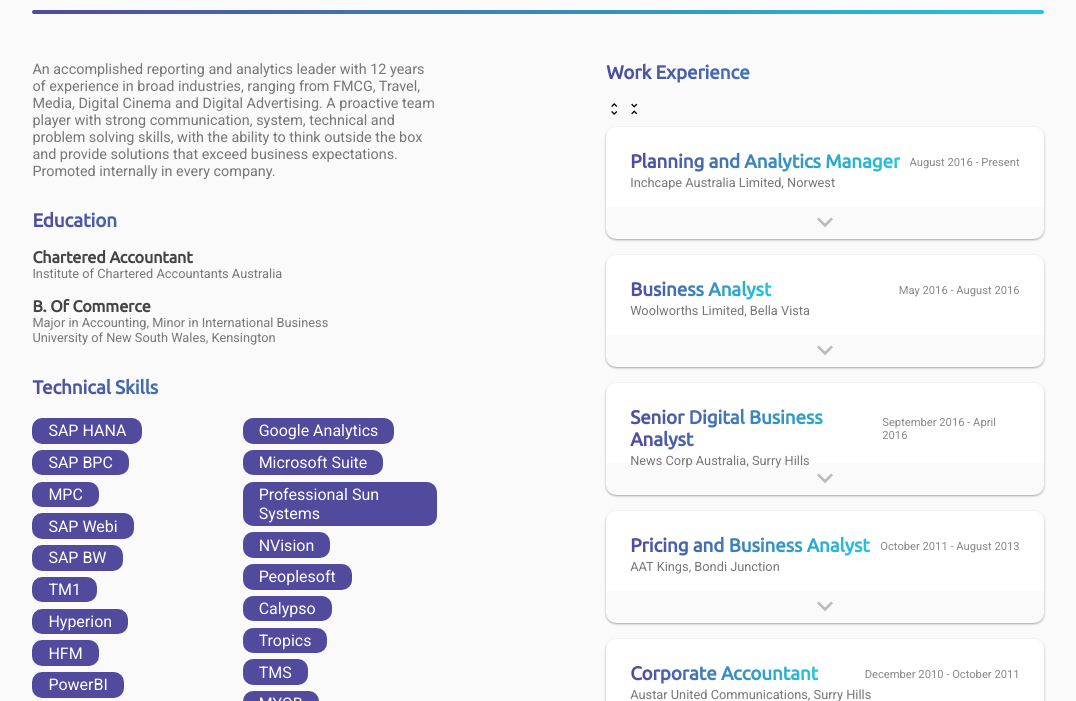
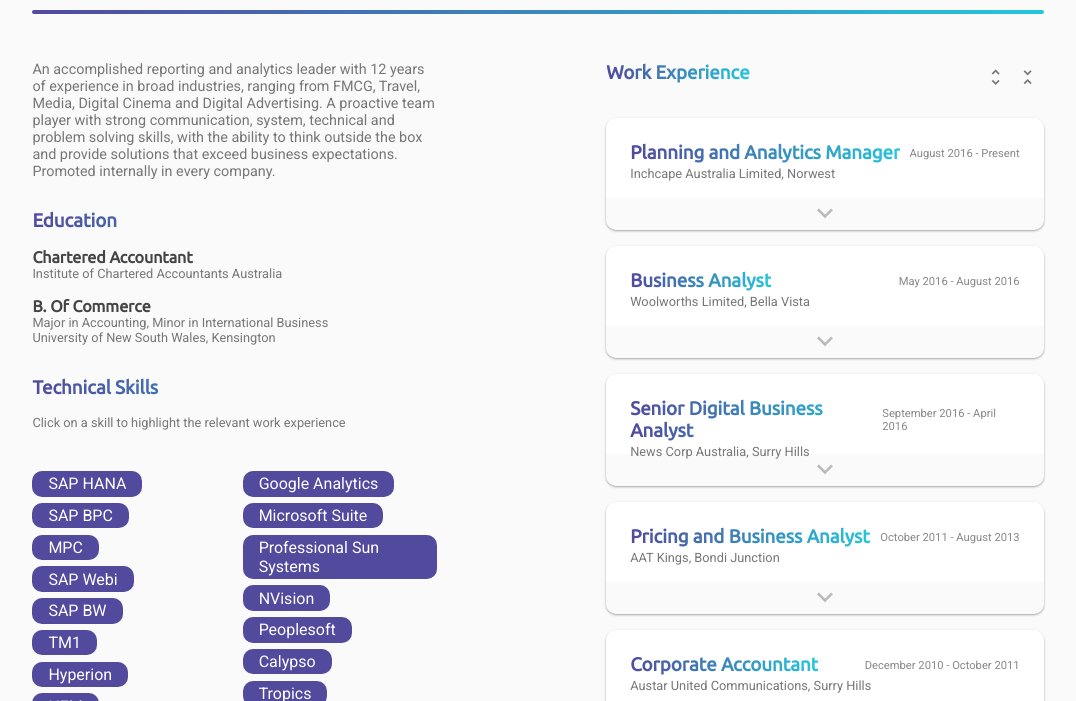
Before and after one commit to huss22/resume-apple, a plain HTML site: page index.html in a window 1280 px wide. Shown: the part 61-762 px from the top of the page, without its empty margins (102-1178 px from the left). Drawn offline with Linux system fonts and the light colour scheme.

Commit message:
improved collapse/expand all

```diff
--- a/index.css
+++ b/index.css
@@ -200,7 +200,32 @@ a {
 
 .right-title {
     width: calc(80% - 3rem);
+    display: flex;
+    justify-content: space-between;
+    flex-direction: row;
 }
+
+.right-title .actions {
+    margin: 1rem 0rem;
+    display: flex;
+}
+
+.right-title .actions .btn {
+    border-radius: 50%;
+    cursor: pointer;
+    font-size: 1.3rem;
+    color: #777;
+    width: 2rem;
+    height: 2rem;
+    display: flex;
+    align-items: center;
+    justify-content: center;
+}
+
+.right-title .actions .btn:hover {
+    background: #EBEBEB;
+}
+
 .grid {
     display: flex;
     justify-content: space-between;
--- a/index.html
+++ b/index.html
@@ -1,15 +1,24 @@
-<!doctype html>
+<!DOCTYPE html>
 <html lang="en">
   <head>
-    <meta charset="utf-8">
+    <meta charset="utf-8" />
     <title>Huss Afzal</title>
-    <meta name="description" content="Huss Afzal One Page Resume">
-    <meta name="author" content="Huss Afzal">
-    <link rel="stylesheet" href="index.css">
-    <link rel="stylesheet" href="spinner.css">
-    <meta name="viewport" content="width=device-width, initial-scale=1.0">
-    <link href="https://fonts.googleapis.com/css?family=Roboto|Ubuntu" rel="stylesheet">
-    <link href="https://cdn.materialdesignicons.com/3.5.95/css/materialdesignicons.min.css" media="all" rel="stylesheet" type="text/css"/>
+    <meta name="description" content="Huss Afzal One Page Resume" />
+    <meta name="author" content="Huss Afzal" />
+    <link rel="stylesheet" href="index.css" />
+    <link rel="stylesheet" href="spinner.css" />
+    <meta name="viewport" content="width=device-width, initial-scale=1.0" />
+    <link
+      href="https://fonts.googleapis.com/css?family=Roboto|Ubuntu"
+      rel="stylesheet"
+    />
+    <link
+      href="https://cdn.materialdesignicons.com/3.5.95/css/materialdesignicons.min.css"
+      media="all"
+      rel="stylesheet"
+      type="text/css"
+    />
+
     <!--[if lt IE 9]>
       <script src="https://cdnjs.cloudflare.com/ajax/libs/html5shiv/3.7.3/html5shiv.js"></script>
     <![endif]-->
@@ -18,53 +27,77 @@
   <body>
     <div id="app">
       <div class="container" v-if="data !== null">
-            <h1>{{data.name}}</h1>
-            <hr>
+        <h1>{{ data.name }}</h1>
+        <hr />
         <div class="body">
           <div class="left">
-                    <p>{{data.profile}}</p>
+            <p>{{ data.profile }}</p>
             <h3>Education</h3>
             <div class="education-item" v-for="e in data.education">
-                        <h4>{{e.title}}</h4>
-                        <h6>{{e.subtitle}}</h6>
-                        <h6>{{e.institution}}</h6>
+              <h4>{{ e.title }}</h4>
+              <h6>{{ e.subtitle }}</h6>
+              <h6>{{ e.institution }}</h6>
             </div>
             <h3>Technical Skills</h3>
+            <h6>Click on a skill to highlight the relevant work experience</h6>
+            <br><br>
             <div class="grid">
               <div class="col">
-                            <div class="tag" v-for="skill in skills1" @click="filter = skill">{{skill}}</div>
+                <div
+                  class="tag"
+                  v-for="skill in skills1"
+                  @click="filter = skill"
+                >
+                  {{ skill }}
+                </div>
               </div>
               <div class="col">
-                            <div class="tag" v-for="skill in skills2" @click="filter = skill">{{skill}}</div>
+                <div
+                  class="tag"
+                  v-for="skill in skills2"
+                  @click="filter = skill"
+                >
+                  {{ skill }}
+                </div>
               </div>
             </div>
           </div>
           <div class="right">
             <div class="col right-title">
               <h3>Work Experience</h3>
+              <div class="actions">
+                <div class="btn"><i
+                  @click="expandall()"
+                  class="mdi mdi-unfold-more-horizontal"
+                ></i></div>
+                <div class="btn"><i
+                  @click="collapseall()"
+                  class="mdi mdi-unfold-less-horizontal"
+                ></i></div>
               </div>
-                                <div class="col right-title">
-                                        <i @click="expandall()" class="mdi mdi-unfold-more-horizontal"></i>
-                                                    <i  @click="collapseall()" class="mdi mdi-unfold-less-horizontal"></i>
             </div>
 
-
-                    <div :class="{'card-wrapper': true, 'raised' : isRaised(job)}" v-for="(job,i) in data.experience.list">
+            <div
+              :class="{'card-wrapper': true, 'raised' : isRaised(job)}"
+              v-for="(job,i) in data.experience.list"
+            >
               <div class="card collapsed" :id="`card-${i}`">
                 <div class="title">
-                                <h3 style="margin-bottom: 0.1rem">{{job.role}}</h3>
-                                <small>{{job.start}} - {{job.end}}</small>
+                  <h3 style="margin-bottom: 0.1rem">{{ job.role }}</h3>
+                  <small>{{ job.start }} - {{ job.end }}</small>
                 </div>
-                            <h6>{{job.company.name}}, {{job.company.location}}</h6>
+                <h6>{{ job.company.name }}, {{ job.company.location }}</h6>
                 <div class="collapsible">
                   <div class="sep"></div>
                   <div class="info">
                     <div class="icon">
                       <i class="mdi mdi-domain"></i>
                     </div>
-                                    <div class="text"><p>
-                                        {{job.company.description}}
-                                    </p></div>
+                    <div class="text">
+                      <p>
+                        {{ job.company.description }}
+                      </p>
+                    </div>
                   </div>
                   <div class="info">
                     <div class="icon">
@@ -72,7 +105,9 @@
                     </div>
                     <div class="text">
                       <b>Responsibilties</b>
-                                            <div class="list-item" v-for="r in job.responsibilties">{{r}}</div>
+                      <div class="list-item" v-for="r in job.responsibilties">
+                        {{ r }}
+                      </div>
                     </div>
                   </div>
                   <div class="info">
@@ -81,13 +116,17 @@
                     </div>
                     <div class="text">
                       <b>Achievements</b>
-                                            <div class="list-item" v-for="r in job.achievements">{{r}}</div>
+                      <div class="list-item" v-for="r in job.achievements">
+                        {{ r }}
+                      </div>
                     </div>
                   </div>
                 </div>
               </div>
               <div class="footer">
-                            <div class="btn" @click="toggleCard(i)"><i :id="`toggle-${i}`" class="mdi mdi-chevron-down"></i></div>
+                <div class="btn" @click="toggleCard(i)">
+                  <i :id="`toggle-${i}`" class="mdi mdi-chevron-down"></i>
+                </div>
               </div>
             </div>
           </div>
```
Lines whose indentation alone changed are shown as unchanged.
